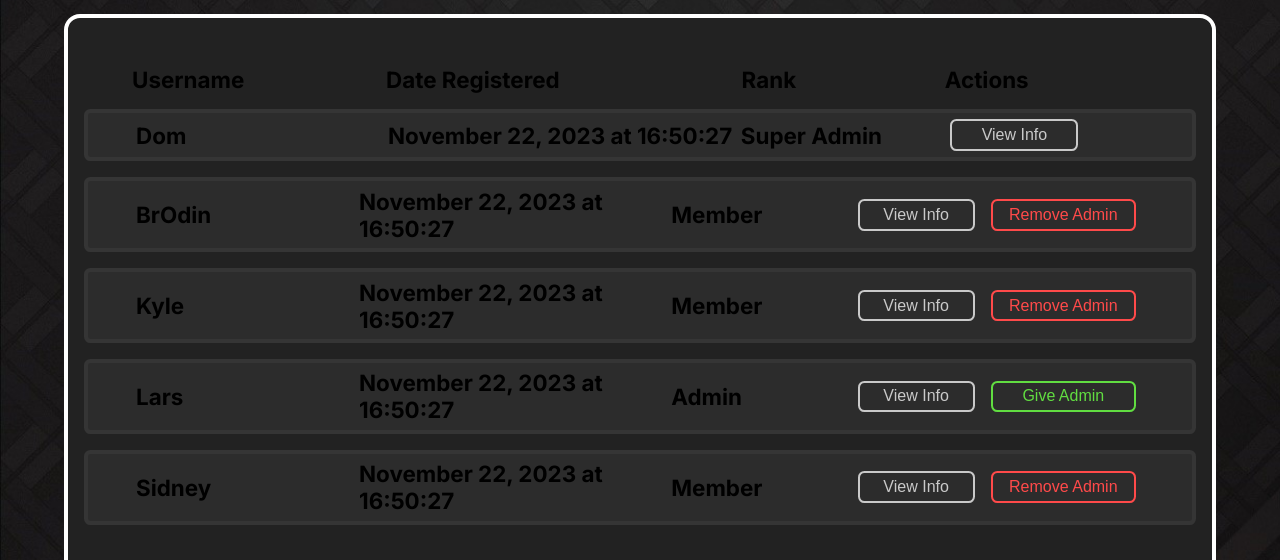
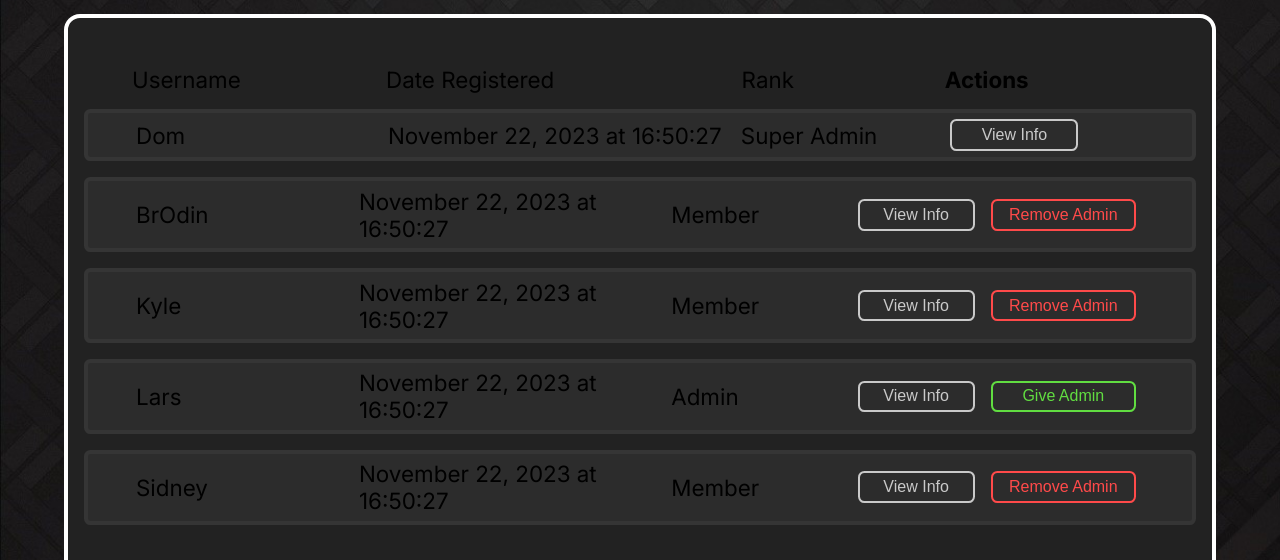
Before and after one commit to qwerttyuiiop1/CSSECDV, a Next.js app: page /admin/accounts in a window 1280 px wide. Shown: the part 206-766 px from the top of the page. Built offline with nearby package versions, Linux system fonts and the light colour scheme.

Commit message:
changed bold to normal font weight

```diff
--- a/src/app/admin/accounts/page.module.css
+++ b/src/app/admin/accounts/page.module.css
@@ -67,6 +67,7 @@
   align-items: center;
   margin-top: 1rem;
   font-style: 100;
+  font-weight: normal;
   background-color: #2c2c2c;
   border: 0.25rem solid #353535;
   border-radius: 0.4rem;
@@ -75,14 +76,17 @@
 
 .username_column {
   width: 25%;
+  font-weight: normal;
 }
 
 .date_column {
   width: 35%;
+  font-weight: normal;
 }
 
 .rank_column {
   width: 20%;
+  font-weight: normal;
 }
 
 .actions_column {
```
